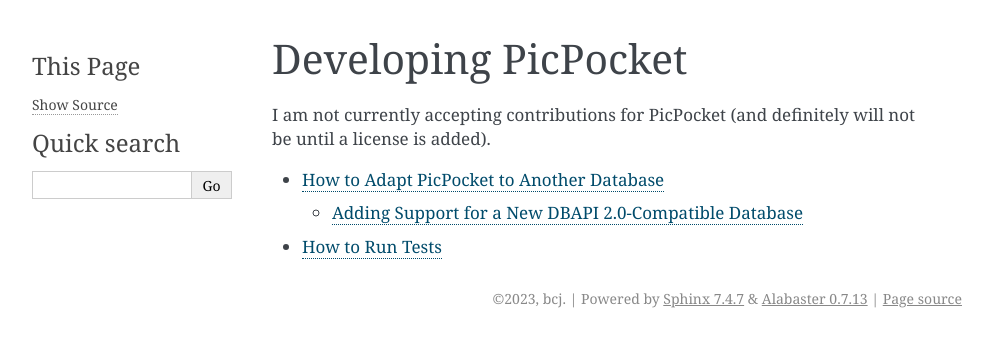
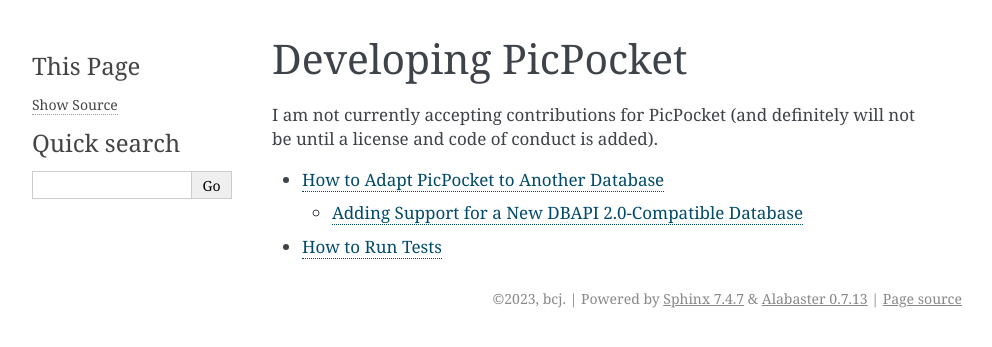
Before and after one commit to bcj/PicPocket, a Sphinx documentation site: the page built from docs/development/index.rst, in a window 1280 px wide. Shown: the top 347 px of the page, without its empty margins (148-1140 px from the left). Built offline with Sphinx 7.4.7, drawn with Linux system fonts in a browser that asks for light colours.

Commit message:
Add link to GitHub pages

```diff
--- a/docs/development/index.rst
+++ b/docs/development/index.rst
@@ -1,7 +1,7 @@
 Developing PicPocket
 ====================
 
-I am not currently accepting contributions for PicPocket (and definitely will not be until a license is added).
+I am not currently accepting contributions for PicPocket (and definitely will not be until a license and code of conduct is added).
 
 .. toctree::
    :maxdepth: 2
```
Also changed, not shown: README.md (+1 -1 lines).
